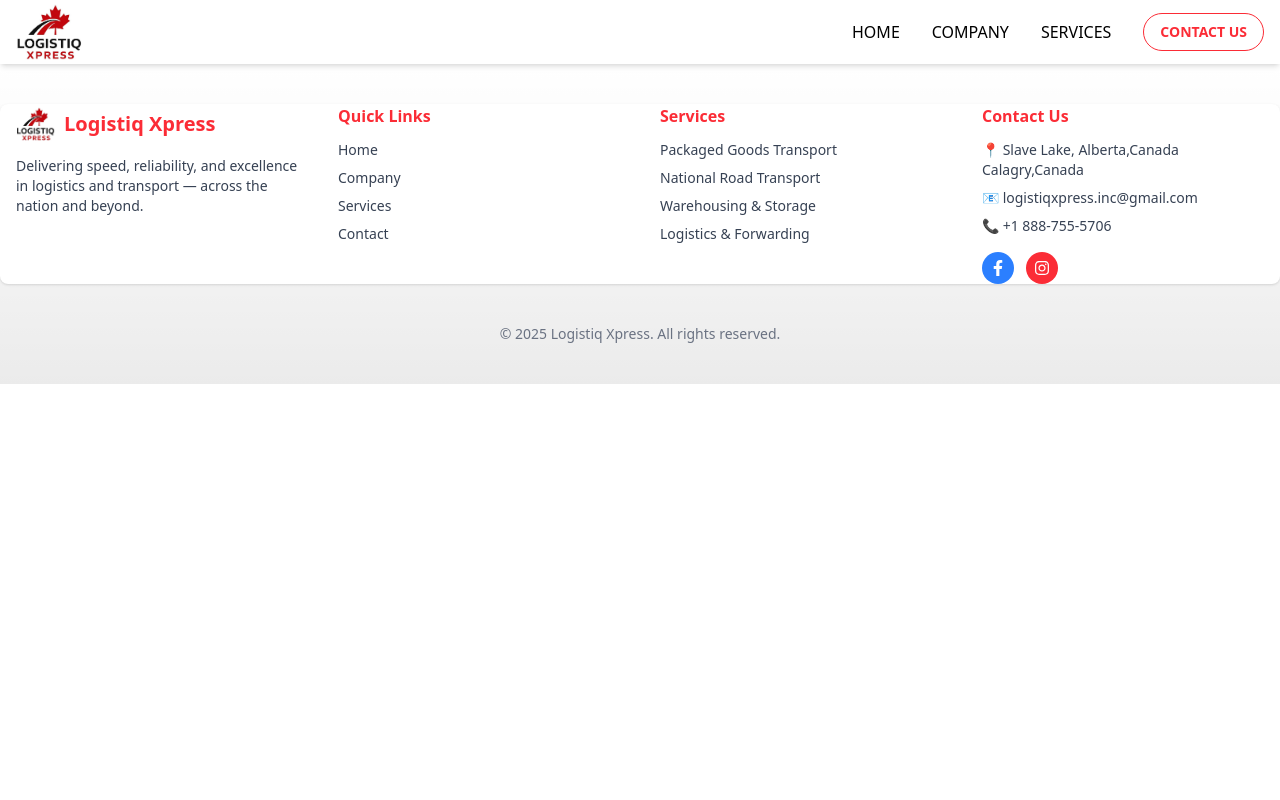
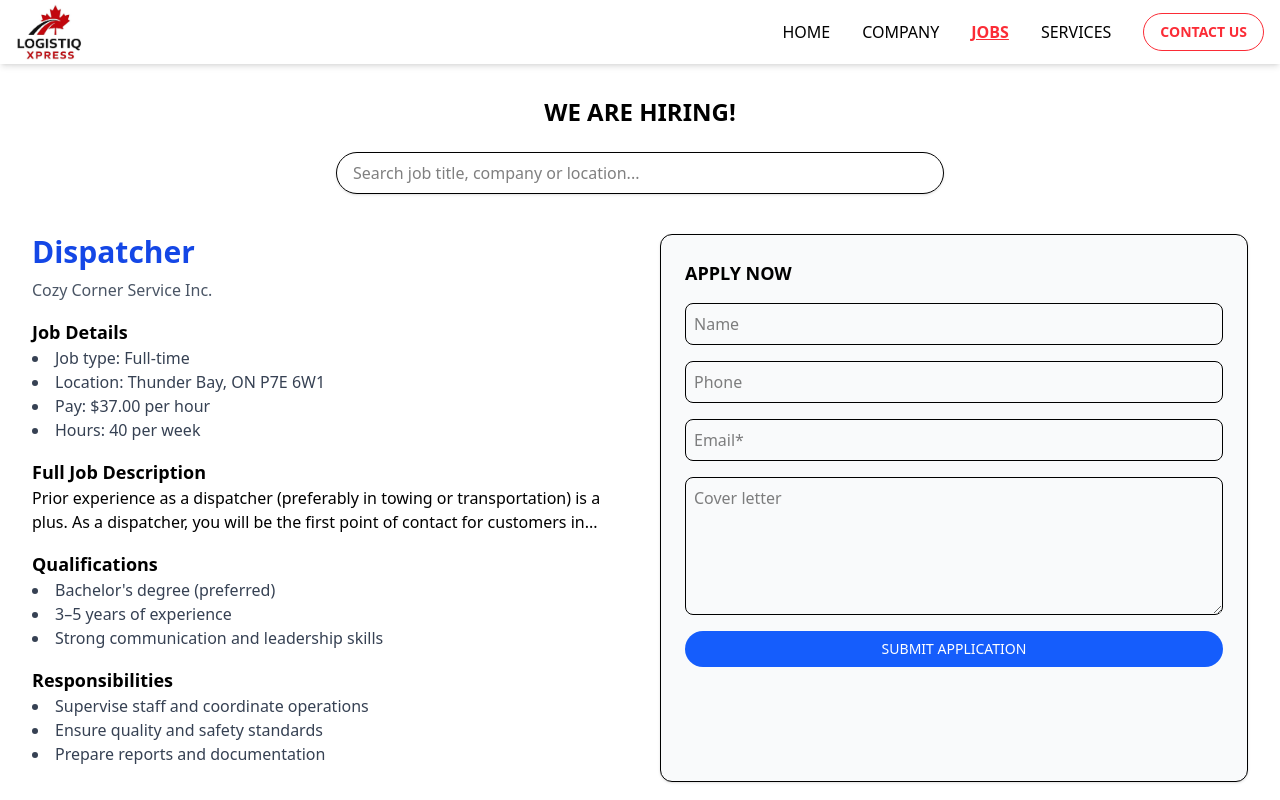
Before and after one commit to Shubham-juris/truckltd, a React (Vite) app: page /jobs in a window 1280 px wide. Shown: the top 800 px of the page. Built offline with nearby package versions, Linux system fonts and the light colour scheme.

Commit message:
add jobs page and jobs

```diff
--- a/src/components/common/Navbar.jsx
+++ b/src/components/common/Navbar.jsx
@@ -10,21 +10,24 @@
 
   // Prevent background scroll when mobile menu is open
   useEffect(() => {
-    if (isOpen) {
-      document.body.style.overflow = "hidden";
-    } else {
-      document.body.style.overflow = "";
-    }
+    document.body.style.overflow = isOpen ? "hidden" : "";
   }, [isOpen]);
 
   const linkBase = "font-medium transition";
   const activeLink = "text-red-500 font-semibold underline";
   const inactiveLink = "text-black hover:text-red-500";
 
+  // Updated links with JOBS
+  const links = [
+    { path: "/", label: "HOME" },
+    { path: "/about", label: "COMPANY" },
+    { path: "/jobs", label: "JOBS" },
+    { path: "/services", label: "SERVICES" },
+  ];
+
   return (
     <nav className="bg-white shadow-md w-full sticky top-0 z-50">
       <div className="max-w-7xl mx-auto px-4 flex items-center justify-between h-16">
-
         {/* Logo */}
         <NavLink to="/" className="flex items-center space-x-2">
           <img src={logo} alt="Logo" className="h-14 w-auto" />
@@ -32,9 +35,7 @@
 
         {/* Desktop Links */}
         <div className="hidden md:flex space-x-8 items-center">
-          {["/", "/about", "/services"].map((path, index) => {
-            const labels = ["HOME", "COMPANY", "SERVICES"];
-            return (
+          {links.map(({ path, label }) => (
             <NavLink
               key={path}
               to={path}
@@ -42,10 +43,9 @@
                 `${linkBase} ${isActive ? activeLink : inactiveLink}`
               }
             >
-                {labels[index]}
+              {label}
             </NavLink>
-            );
-          })}
+          ))}
           <NavLink
             to="/contact"
             className={({ isActive }) =>
@@ -62,7 +62,10 @@
 
         {/* Mobile Menu Toggle */}
         <div className="md:hidden">
-          <button onClick={toggleMenu} className="text-black focus:outline-none">
+          <button
+            onClick={toggleMenu}
+            className="text-black focus:outline-none"
+          >
             {isOpen ? <FiX size={28} /> : <FiMenu size={28} />}
           </button>
         </div>
@@ -79,9 +82,7 @@
           className="absolute right-0 top-0 h-full w-2/3 bg-white shadow-lg p-6 flex flex-col space-y-6"
           onClick={(e) => e.stopPropagation()} // Prevent closing when clicking inside menu
         >
-          {["/", "/about", "/services"].map((path, index) => {
-            const labels = ["HOME", "COMPANY", "SERVICES"];
-            return (
+          {links.map(({ path, label }) => (
             <NavLink
               key={path}
               to={path}
@@ -90,10 +91,9 @@
                 `${linkBase} ${isActive ? activeLink : inactiveLink}`
               }
             >
-                {labels[index]}
+              {label}
             </NavLink>
-            );
-          })}
+          ))}
           <NavLink
             to="/contact"
             onClick={toggleMenu}
--- /dev/null
+++ b/src/components/data/Jobs.json
@@ -0,0 +1,101 @@
+[
+  {
+    "id": "1",
+    "title": "Dispatcher",
+    "company": "Cozy Corner Service Inc.",
+    "location": "Thunder Bay, ON P7E 6W1",
+    "type": "Full-time",
+    "benefits": "Extended health care",
+    "description": "Prior experience as a dispatcher (preferably in towing or transportation) is a plus. As a dispatcher, you will be the first point of contact for customers in..."
+  },
+  {
+    "id": "2",
+    "title": "Central Dispatcher/Customer Service",
+    "company": "Mario's Towing Ltd",
+    "location": "Kelowna, BC V1X 7S7",
+    "type": "Full-time",
+    "benefits": "Paid time off, Vision care, Dental care, RRSP match, Casual dress, Extended health care",
+    "description": "Working directly with customers to book tows and with drivers in all locations, giving call information and clearing."
+  },
+  {
+    "id": "3",
+    "title": "Dispatcher",
+    "company": "B&A TRANSPORT",
+    "location": "Saint-Laurent, QC H4T 1Y2",
+    "type": "Full-time",
+    "benefits": "",
+    "description": "Communicate effectively with drivers, clients, and phone systems to provide updates on shipment status. Provide excellent customer service by addressing inquiries."
+  },
+  {
+    "id": "4",
+    "title": "Dispatcher-NJ",
+    "company": "Karcher North America",
+    "location": "Mississauga, ON L5T 2W9",
+    "type": "Full-time",
+    "benefits": "",
+    "description": "Dispatch Associate Service Providers (ASP) and in-house staff to install, service, and repair floor cleaning machines, pressure washers, and balers."
+  },
+  {
+    "id": "5",
+    "title": "Dispatcher",
+    "company": "iHaul Freight Ltd",
+    "location": "Langley, BC",
+    "type": "Full-time",
+    "benefits": "",
+    "description": "Responsible for handling all driver-related communications within assigned and overflow queues. 2+ years of highway dispatch experience required."
+  },
+  {
+    "id": "6",
+    "title": "Truck Dispatcher",
+    "company": "CONNECT TRANSPORT",
+    "location": "Edmonton, AB T6B 0A2",
+    "type": "Full-time, Permanent",
+    "benefits": "Dental care, Extended health care, On-site parking",
+    "description": "The ideal candidate will play a crucial role in managing the flow of goods and services within our supply chain."
+  },
+  {
+    "id": "7",
+    "title": "AZ Truck Driver",
+    "company": "ACTION FREIGHTLINES CORP",
+    "location": "Montréal, QC",
+    "type": "Full-time",
+    "benefits": "",
+    "description": "Valid commercial driver's license (AZ) is required. Safely operate a commercial truck to transport freight to designated locations."
+  },
+  {
+    "id": "8",
+    "title": "Class 1 Truck Driver",
+    "company": "Transco Freightways Ltd",
+    "location": "Delta, BC V3M 6J8",
+    "type": "Full-time",
+    "benefits": "",
+    "description": "Looking for full-time Class 1 company driver for local and highway work."
+  },
+  {
+    "id": "9",
+    "title": "Quick Route CDL-A Truck Driver Dedicated",
+    "company": "AI-Strategies",
+    "location": "Scotch Ridge, NB",
+    "type": "Full-time",
+    "benefits": "Paid time off, Vision care, Dental care, 401K with company match, Full health benefits including dental, vision, life, etc.",
+    "description": "CDL-A Truck Drivers get home weekly. Drive dedicated quick routes with competitive pay and benefits."
+  },
+  {
+    "id": "10",
+    "title": "Class 1 Truck Driver (Long Haul Canada-wide)",
+    "company": "Mehtoj Group Ltd",
+    "location": "Rosser, MB",
+    "type": "Full-time",
+    "benefits": "Paid time off, Dental care, Life insurance, Casual dress, Extended health care, On-site parking",
+    "description": "Maintain a clean and organized truck interior and exterior. Operate and drive long-haul trucks to transport freight to various destinations."
+  },
+  {
+    "id": "11",
+    "title": "Regional OTR Truck Driver",
+    "company": "Morrice Transportation",
+    "location": "Windsor, ON",
+    "type": "Full-time",
+    "benefits": "Vision care, Dental care, Extended health care",
+    "description": "Morrice Transportation is looking for experienced, professional, and safety-conscious regional OTR truck drivers who can drive at least 10,000 miles monthly."
+  }
+]
--- /dev/null
+++ b/src/pages/Jobs.jsx
@@ -0,0 +1,131 @@
+import React, { useState, useEffect } from "react";
+import jobsData from "../components/data/Jobs.json";
+
+const Jobs = () => {
+  const [jobs, setJobs] = useState([]);
+  const [searchTerm, setSearchTerm] = useState("");
+
+  useEffect(() => {
+    // ✅ Ensure posted date is formatted properly
+    const formattedJobs = jobsData.map((job) => ({
+      ...job,
+      posted: job.posted ? new Date(job.posted) : new Date(),
+    }));
+    setJobs(formattedJobs);
+  }, []);
+
+  // ✅ Safe filter using optional chaining
+  const filteredJobs = jobs.filter((job) => {
+    const title = job.title || job.job_title || job.position || "";
+    const company = job.company || "";
+    const location = job.location || "";
+    const search = searchTerm.toLowerCase();
+
+    return (
+      title.toLowerCase().includes(search) ||
+      company.toLowerCase().includes(search) ||
+      location.toLowerCase().includes(search)
+    );
+  });
+
+  return (
+    <section className="p-8 max-w-7xl mx-auto">
+      <h1 className="text-center text-2xl font-bold mb-6">WE ARE HIRING!</h1>
+
+      {/* 🔍 Search Bar */}
+      <div className="flex justify-center mb-10">
+        <input
+          type="text"
+          placeholder="Search job title, company or location..."
+          value={searchTerm}
+          onChange={(e) => setSearchTerm(e.target.value)}
+          className="w-full md:w-1/2 border rounded-full px-4 py-2 shadow focus:ring-2 focus:ring-blue-500 outline-none"
+        />
+      </div>
+
+      {/* Job List */}
+      <div className="flex flex-col gap-16">
+        {filteredJobs.length > 0 ? (
+          filteredJobs.map((job, index) => (
+            <div
+              key={`${job.id || job.title || job.position}_${index}`}
+              className="grid md:grid-cols-2 gap-10 border-b pb-10"
+            >
+              {/* LEFT SIDE */}
+              <div>
+                <h2 className="text-3xl font-bold text-blue-700 mb-2">
+                  {job.title || job.job_title || job.position}
+                </h2>
+                <p className="text-gray-600 mb-4">{job.company}</p>
+
+                <h3 className="font-semibold text-lg">Job Details</h3>
+                <ul className="list-disc list-inside mb-4 text-gray-700">
+                  <li>Job type: {job.type || job.job_type}</li>
+                  <li>Location: {job.location}</li>
+                  <li>Pay: {job.salary || "$37.00 per hour"}</li>
+                  <li>Hours: {job.hours || "40 per week"}</li>
+                </ul>
+
+                <h3 className="font-semibold text-lg">Full Job Description</h3>
+                <p className="mb-4">{job.description}</p>
+
+                <h3 className="font-semibold text-lg">Qualifications</h3>
+                <ul className="list-disc list-inside mb-4 text-gray-700">
+                  <li>Bachelor's degree (preferred)</li>
+                  <li>3–5 years of experience</li>
+                  <li>Strong communication and leadership skills</li>
+                </ul>
+
+                <h3 className="font-semibold text-lg">Responsibilities</h3>
+                <ul className="list-disc list-inside mb-4 text-gray-700">
+                  <li>Supervise staff and coordinate operations</li>
+                  <li>Ensure quality and safety standards</li>
+                  <li>Prepare reports and documentation</li>
+                </ul>
+              </div>
+
+              {/* RIGHT SIDE - APPLY FORM */}
+              <div className="bg-gray-50 border rounded-xl p-6 shadow">
+                <h3 className="text-lg font-semibold mb-4">APPLY NOW</h3>
+                <form className="flex flex-col gap-4">
+                  <input
+                    type="text"
+                    placeholder="Name"
+                    className="border rounded-lg p-2 focus:ring-2 focus:ring-blue-500 outline-none"
+                  />
+                  <input
+                    type="text"
+                    placeholder="Phone"
+                    className="border rounded-lg p-2 focus:ring-2 focus:ring-blue-500 outline-none"
+                  />
+                  <input
+                    type="email"
+                    placeholder="Email*"
+                    className="border rounded-lg p-2 focus:ring-2 focus:ring-blue-500 outline-none"
+                  />
+                  <textarea
+                    placeholder="Cover letter"
+                    rows="5"
+                    className="border rounded-lg p-2 focus:ring-2 focus:ring-blue-500 outline-none"
+                  ></textarea>
+                  <button
+                    type="submit"
+                    className="bg-blue-600 hover:bg-blue-700 transition text-white py-2 rounded-full text-sm"
+                  >
+                    SUBMIT APPLICATION
+                  </button>
+                </form>
+              </div>
+            </div>
+          ))
+        ) : (
+          <p className="text-center text-gray-500 mt-10">
+            No jobs found for “{searchTerm}”
+          </p>
+        )}
+      </div>
+    </section>
+  );
+};
+
+export default Jobs;
--- a/src/routes/RoutesPage.jsx
+++ b/src/routes/RoutesPage.jsx
@@ -5,16 +5,18 @@
 import ContactPage from "../pages/ContactPage/ContactPage";
 import ServicePage from "../pages/ServicePage/ServicePage";
 import ScrollToTop from "../components/toptoscroll/Toptoscroll";
+import Jobs from "../pages/Jobs";
 
 const RoutesPage = () => {
   return (
     <>
-    <ScrollToTop/>
+      <ScrollToTop />
       <Routes>
         <Route path="/" element={<Homepage />} />
         <Route path="/about" element={<AboutPage />} />
         <Route path="/contact" element={<ContactPage />} />
-        <Route path="/services" element={<ServicePage/>} />
+        <Route path="/services" element={<ServicePage />} />
+        <Route path="/jobs" element={<Jobs />} />
       </Routes>
     </>
   );
```
Lines whose indentation alone changed are shown as unchanged.
